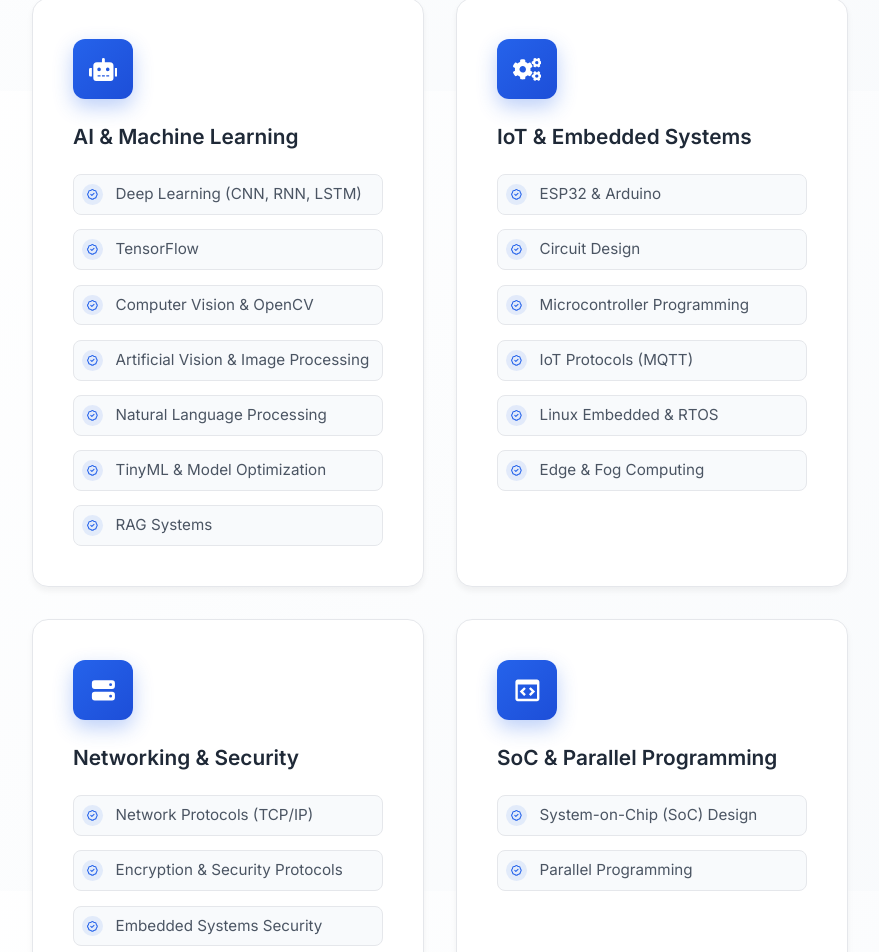
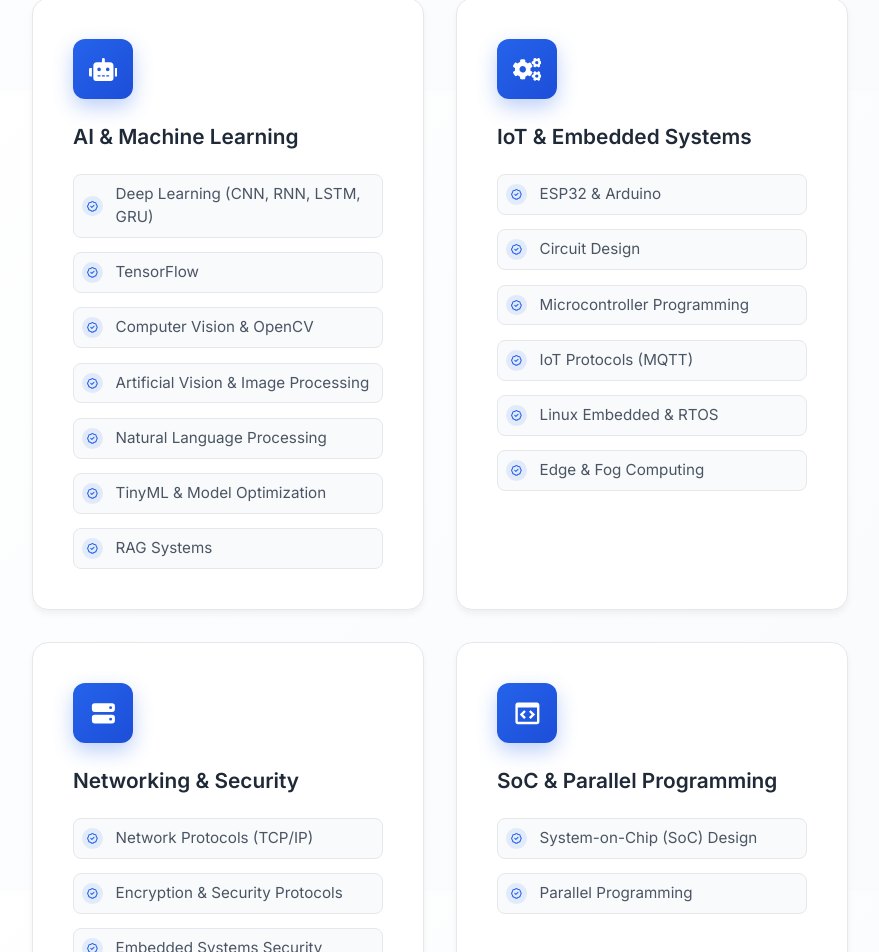
Before and after one commit to boubnacer/nacer-portfolio, a React (Create React App) app: page / in a window 1280 px wide. Shown: the part 7909-8861 px from the top of the page, without its empty margins (256-1135 px from the left). Built offline with nearby package versions, Linux system fonts and the light colour scheme.

Commit message:
Adding new CV

```diff
--- a/src/components.js/Services.js
+++ b/src/components.js/Services.js
@@ -89,7 +89,7 @@ const Services = () => {
           <div className="skill__items">
             <div className="skill__item">
               <HiOutlineBadgeCheck className="skill__check" />
-              <span>Deep Learning (CNN, RNN, LSTM)</span>
+              <span>Deep Learning (CNN, RNN, LSTM, GRU)</span>
             </div>
             <div className="skill__item">
               <HiOutlineBadgeCheck className="skill__check" />
```
